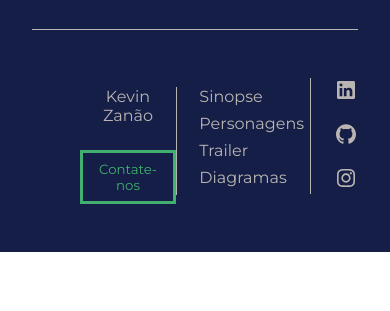
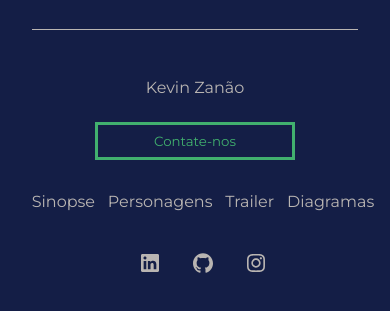
Before and after one commit to kevinzanao/dr-stone-webpage, a plain HTML site: page index.html in a window 390 px wide. Shown: the part 3144-3455 px from the top of the page. Before the commit the page ends 3396 px from the top, so only its background shows below. Drawn offline with Linux system fonts and the light colour scheme.

Commit message:
footer for mobile

```diff
--- a/styles/components/_footer-maintence.scss
+++ b/styles/components/_footer-maintence.scss
@@ -64,3 +64,33 @@ footer a {
     margin: 0 .4rem 0 .4rem;
     text-decoration: none;
 }
+
+@media (max-width: 600px) {
+    footer section {
+        align-items: center;
+        flex-direction: column;
+        gap: 2rem;
+    }
+
+    footer div {
+        min-width: 200px;
+    }
+
+    footer div:not(:first-child) {
+        border: none;
+    }
+
+    footer div:last-child {
+        flex-direction: row;
+        justify-content: center;
+        border: none;
+    }
+
+    footer div ul {
+        display: flex;
+    }
+
+    footer div ul li {
+        text-align: center;
+    }
+}
```
Also changed, not shown: styles/style.css, 1 other file.
